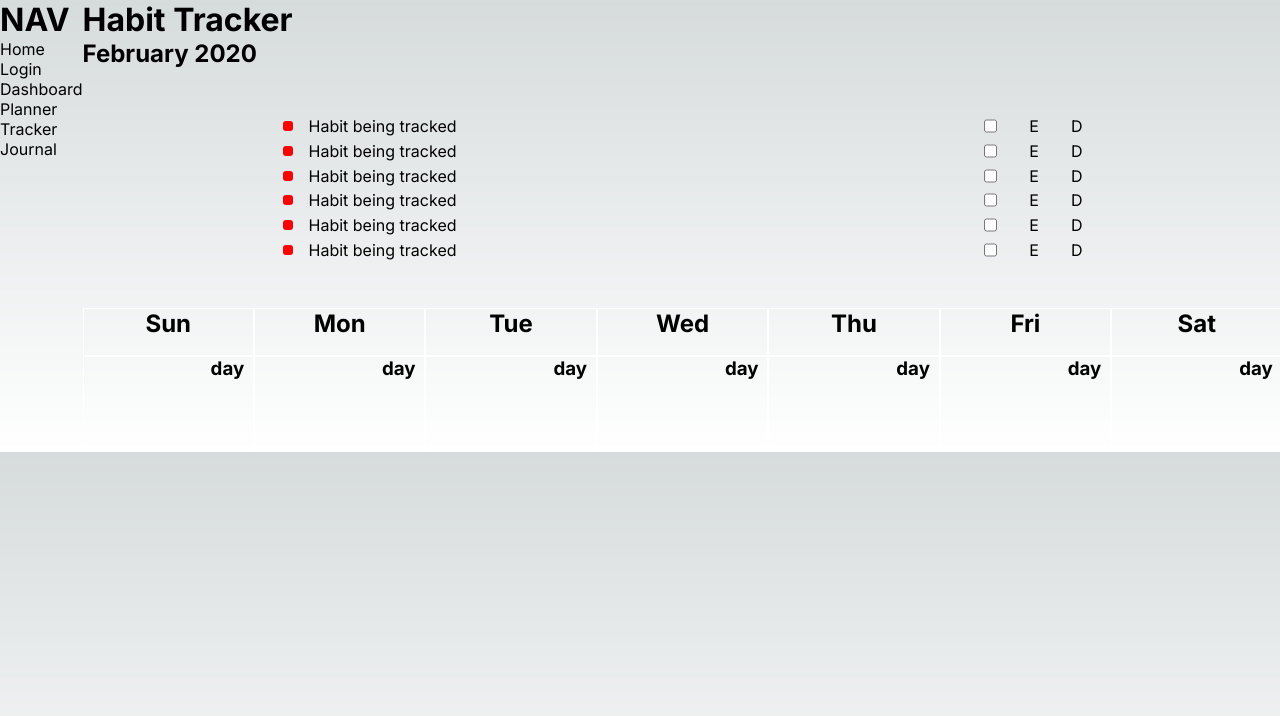
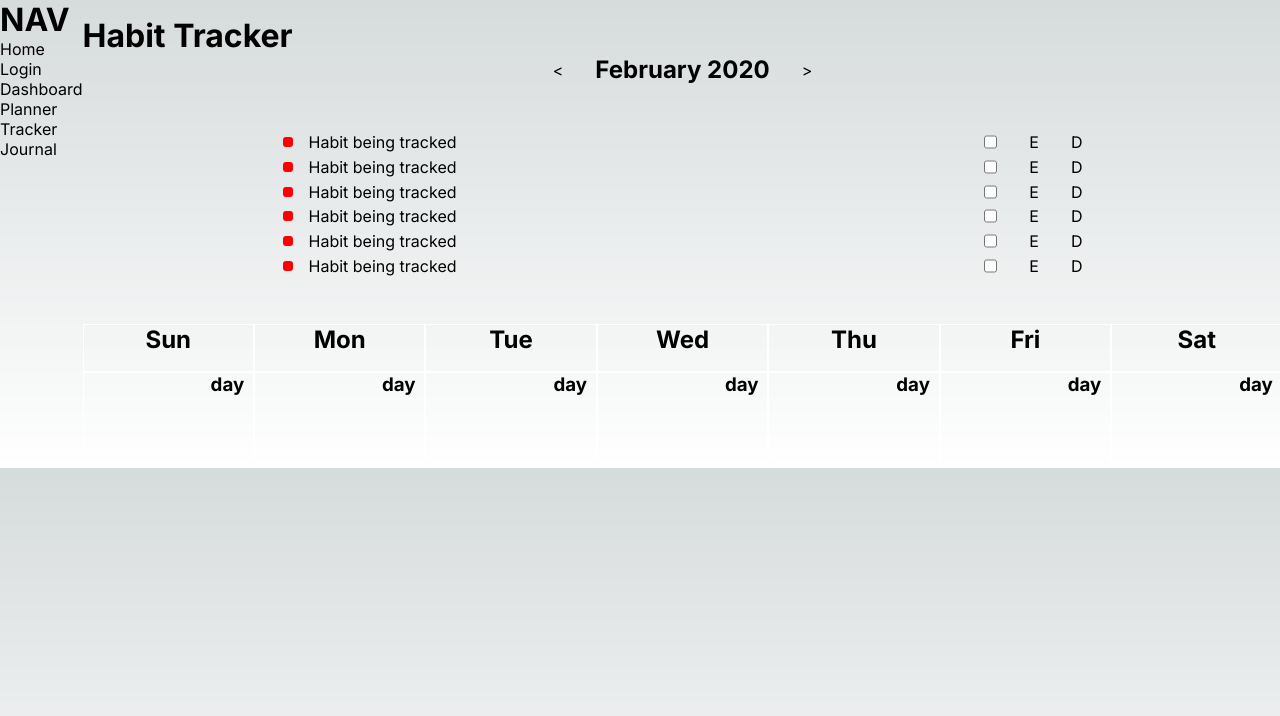
Before and after one commit to gabrielgimenes92/planner_frontend, a Next.js app: page /tracker in a window 1280 px wide. Shown: the top 716 px of the page. Built offline with nearby package versions, Linux system fonts and the light colour scheme.

Commit message:
Adds month selector place holder

```diff
--- a/src/app/tracker/page.js
+++ b/src/app/tracker/page.js
@@ -4,8 +4,12 @@ import styles from './page.module.css';
 const page = () => {
   return (
     <div className={styles.habitsTracker}>
-      <h1>Habit Tracker</h1>
-      <h2 className={styles.monthSelection}>February 2020</h2>
+      <h1 className={styles.habitTrackerTitle}>Habit Tracker</h1>
+      <div className={styles.monthSelectionWrapper}>
+        <p>&lt;</p>
+        <h2 className={styles.monthSelection}>February 2020</h2>
+        <p>&gt;</p>
+      </div>
       <div>
         <ul className={styles.habits}>
           <li className={styles.habit}>
--- a/src/app/tracker/page.module.css
+++ b/src/app/tracker/page.module.css
@@ -1,6 +1,18 @@
 .habitsTracker {
     width: 1200px;
     margin: 0 auto;
+}
+
+.habitTrackerTitle {
+    margin-top: 1rem;
+}
+
+.monthSelectionWrapper {
+    display: flex;
+    flex-flow: row nowrap;
+    gap: 2rem;
+    justify-content: center;
+    align-items: center;
 }
 
 .habits {
```
